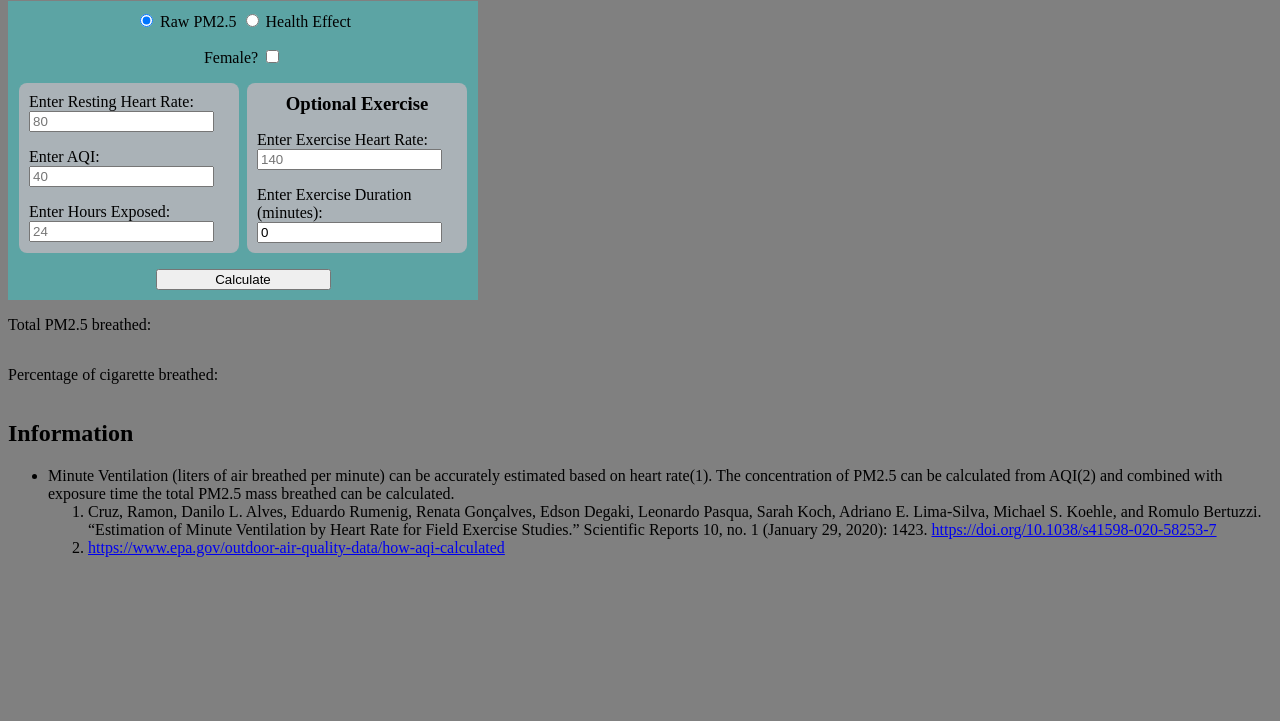
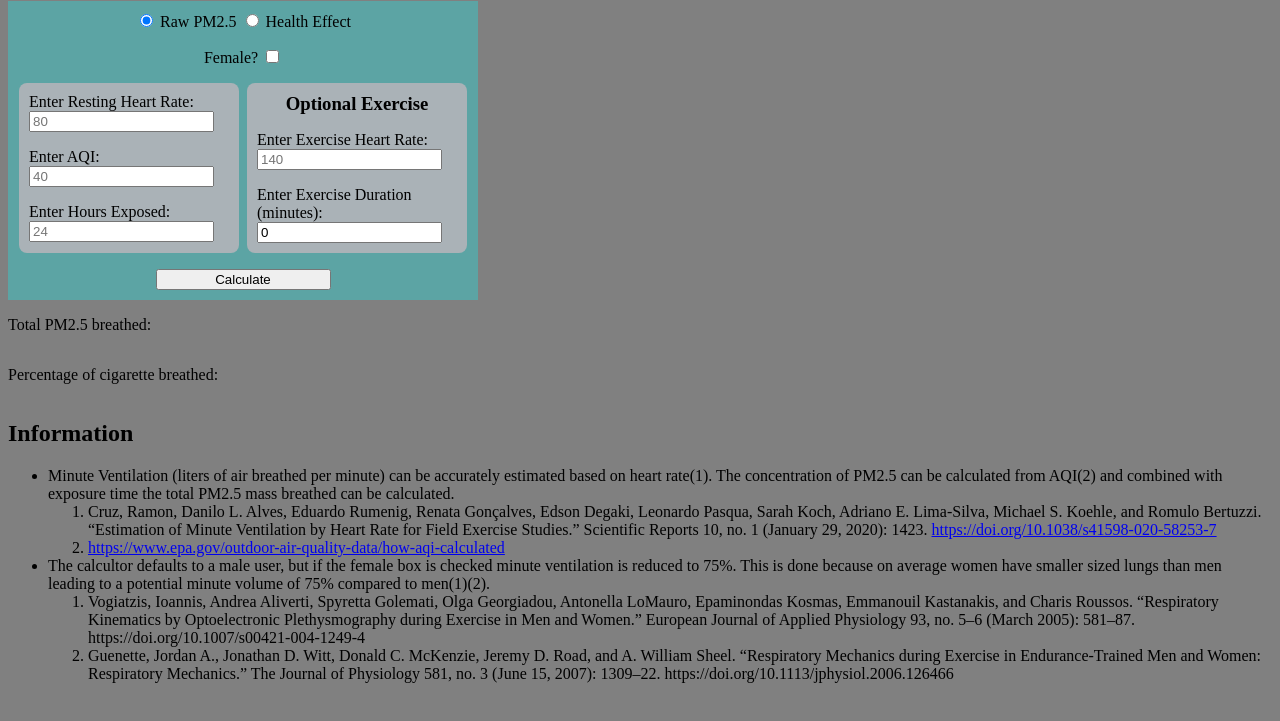
Before and after one commit to gregoryls/exercise-air-quality, a website built with webpack: page src/index.html in a window 1280 px wide. Shown: the part 79-800 px from the top of the page. Built offline with nearby package versions, Linux system fonts and the light colour scheme.

Commit message:
add citations for female modal bullet

```diff
--- a/src/index.html
+++ b/src/index.html
@@ -135,6 +135,29 @@
             </li>
           </ol>
         </li>
+        <li>
+          The calcultor defaults to a male user, but if the female box is
+          checked minute ventilation is reduced to 75%. This is done because on
+          average women have smaller sized lungs than men leading to a potential
+          minute volume of 75% compared to men(1)(2).
+          <ol>
+            <li>
+              Vogiatzis, Ioannis, Andrea Aliverti, Spyretta Golemati, Olga
+              Georgiadou, Antonella LoMauro, Epaminondas Kosmas, Emmanouil
+              Kastanakis, and Charis Roussos. “Respiratory Kinematics by
+              Optoelectronic Plethysmography during Exercise in Men and Women.”
+              European Journal of Applied Physiology 93, no. 5–6 (March 2005):
+              581–87. https://doi.org/10.1007/s00421-004-1249-4
+            </li>
+            <li>
+              Guenette, Jordan A., Jonathan D. Witt, Donald C. McKenzie, Jeremy
+              D. Road, and A. William Sheel. “Respiratory Mechanics during
+              Exercise in Endurance-Trained Men and Women: Respiratory
+              Mechanics.” The Journal of Physiology 581, no. 3 (June 15, 2007):
+              1309–22. https://doi.org/10.1113/jphysiol.2006.126466
+            </li>
+          </ol>
+        </li>
       </ul>
     </div>
     <div class="overlay hidden"></div>
```
Also changed, not shown: dist/index.html.
